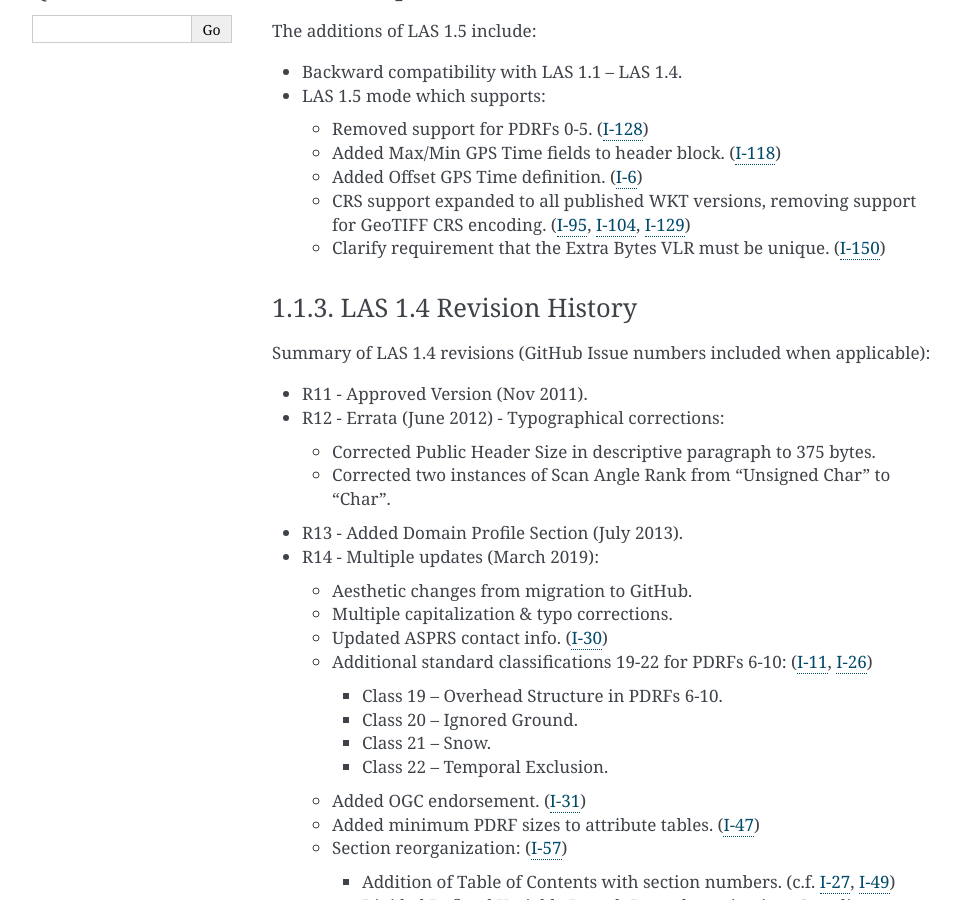
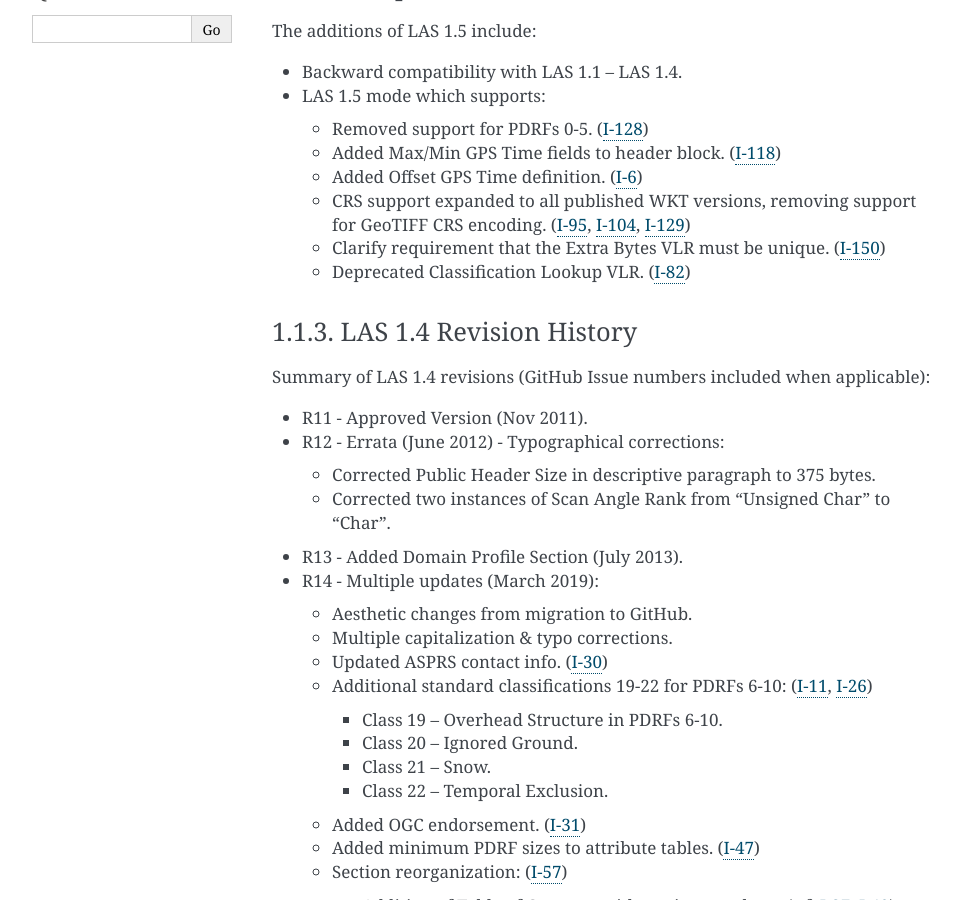
Before and after one commit to ASPRSorg/LAS, a Sphinx documentation site: the page built from source/01_intro.txt, in a window 1280 px wide and 900 px high, scrolled down 590 px. Shown: the whole window, without its empty margins (148-1108 px from the left). Built offline with Sphinx 7.4.7, drawn with Linux system fonts in a browser that asks for light colours; the version number could not be read and is left out.

Commit message:
Added deprecation notice to intro. #82

```diff
--- a/source/01_intro.txt
+++ b/source/01_intro.txt
@@ -44,6 +44,8 @@
     `I-129 <https://github.com/ASPRSorg/LAS/issues/129>`_)
   * Clarify requirement that the Extra Bytes VLR must be unique.
     (`I-150 <https://github.com/ASPRSorg/LAS/issues/150>`_)
+  * Deprecated Classification Lookup VLR.
+    (`I-82 <https://github.com/ASPRSorg/LAS/issues/82>`_)
 
 LAS 1.4 Revision History
 ~~~~~~~~~~~~~~~~~~~~~~~~~~~~~~~~~~~~~~~~~~~~~~~~~~~~~~~~~~~~~~~~~~~~~~~~~~~~~~~~
```
